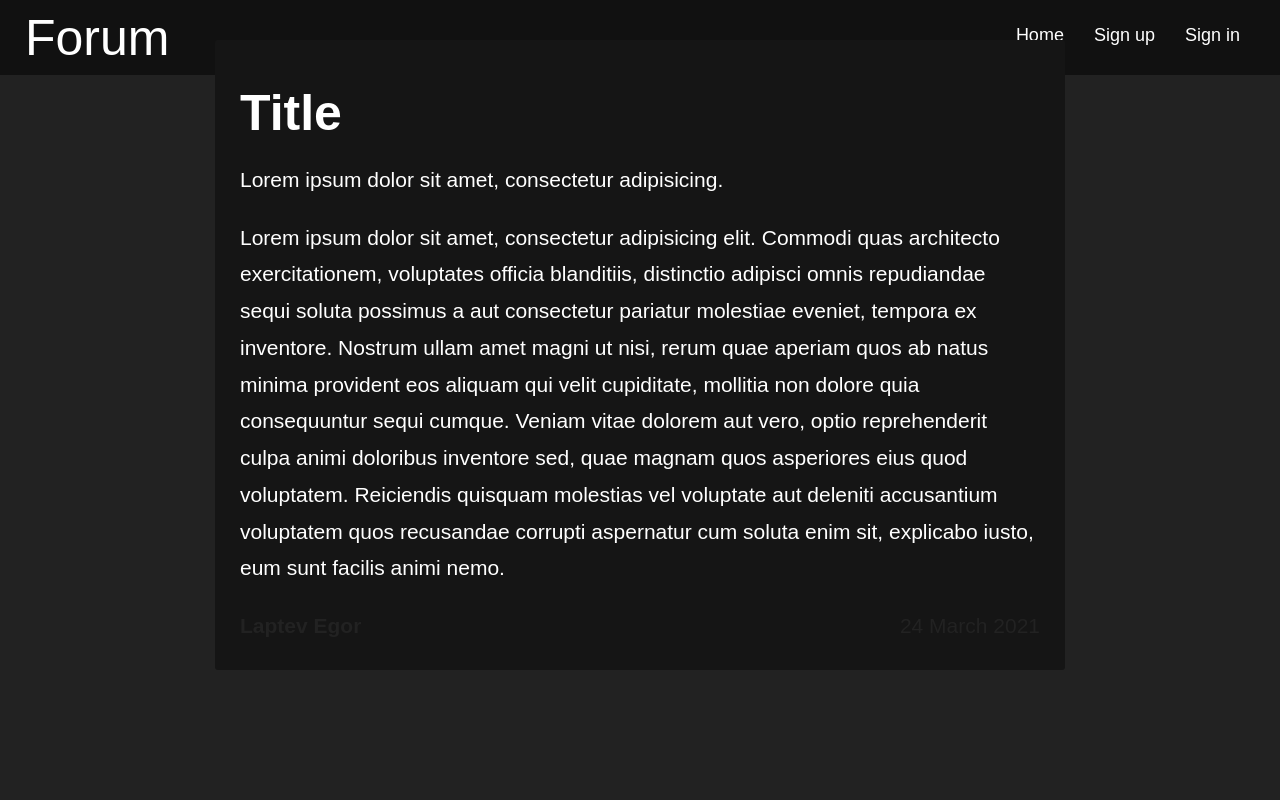
After one commit to EgorLaptev/forum, a PHP site: page /pages/topic.html in a window 1280 px wide. The commit adds this page. Run offline with PHP 8.4, Linux system fonts and the light colour scheme.

Commit message:
1. Add sign up page 2. Add sign in page 3. Add topic's page

```diff
--- /dev/null
+++ b/media/css/style.css
@@ -0,0 +1,36 @@
+* {
+  box-sizing: border-box;
+}
+
+body {
+  height: 100vh;
+  margin: 0;
+  background-color: #222;
+  font-family: sans-serif;
+  color: white;
+  overflow: hidden;
+}
+
+ul {
+  list-style: none;
+  margin: 0;
+  padding: 0;
+}
+
+main {
+  width: 100%;
+  max-width: 1440px;
+  padding: 15px;
+  margin: 0 auto;
+}
+
+.page-title {
+  z-index: -1;
+  display: block;
+  width: 100%;
+  text-align: center;
+  font-size: 100px;
+  color: #333;
+  text-transform: uppercase;
+  user-select: none;
+}
--- /dev/null
+++ b/media/css/topic.css
@@ -0,0 +1,46 @@
+main {
+  height: 70%;
+  display: flex;
+  justify-content: center;
+  align-items: center;
+  flex-direction: column;
+  max-width: 900px;
+  padding: 0 25px;
+}
+
+.topic {
+  font-size: 21px;
+  line-height: 1.75em;
+  color: #fff;
+  background-color: #151515;
+  padding: 25px;
+  border-radius: 3px;
+}
+
+.topic-title {
+  font-size: 50px;
+  margin: 30px 0;
+  cursor: pointer;
+}
+
+.topic-title a {
+  color: #fff;
+  text-decoration: none;
+}
+
+.topic-description {}
+
+.topic-author,
+.topic-date {
+  color: #222;
+  cursor: pointer;
+  user-select: none;
+}
+
+.topic-author {
+  font-weight: bold;
+}
+
+.topic-date {
+  float: right;
+}
--- /dev/null
+++ b/pages/topic.html
@@ -0,0 +1,42 @@
+<!DOCTYPE html>
+<html lang="en" dir="ltr">
+
+<head>
+  <meta charset="utf-8">
+  <meta name="viewport" content="width=device-width, initial-scale=1">
+  <meta http-equiv="X-UA-Compatible" content="ie=edge">
+  <link rel="stylesheet" href="../media/css/style.css">
+  <link rel="stylesheet" href="../media/css/header.css">
+  <link rel="stylesheet" href="../media/css/topic.css">
+  <title>Forum</title>
+</head>
+
+<body>
+
+  <header class="page-header">
+    <span class="header-logo"><a href="http://forum">Forum</a></span>
+    <ul class="header-menu">
+      <li><a href="http://forum">Home</a></li>
+      <li><a href="http://forum/pages/sign_up.html">Sign up</a></li>
+      <li><a href="http://forum/pages/sign_in.html">Sign in</a></li>
+    </ul>
+  </header>
+
+  <main class="main-content">
+    <article class="topic">
+      <h1 class="topic-title"><a href="topic.html">Title</a></h1>
+      <span class="topic-description">Lorem ipsum dolor sit amet, consectetur adipisicing.</span>
+      <p class="topic-content">Lorem ipsum dolor sit amet, consectetur adipisicing elit. Commodi quas architecto exercitationem, voluptates officia blanditiis, distinctio adipisci omnis repudiandae sequi soluta possimus a aut consectetur pariatur
+        molestiae eveniet, tempora ex inventore. Nostrum ullam amet magni ut nisi, rerum quae aperiam quos ab natus minima provident eos aliquam qui velit cupiditate, mollitia non dolore quia consequuntur sequi cumque. Veniam vitae dolorem aut vero,
+        optio reprehenderit culpa animi doloribus inventore sed, quae magnam quos asperiores eius quod voluptatem. Reiciendis quisquam molestias vel voluptate aut deleniti accusantium voluptatem quos recusandae corrupti aspernatur cum soluta enim
+        sit,
+        explicabo iusto, eum sunt facilis animi nemo.
+      </p>
+      <span class="topic-author">Laptev Egor</span>
+      <time class="topic-date" datetime="2021-03-24">24 March 2021</time>
+    </article>
+  </main>
+
+</body>
+
+</html>
```
Also changed, not shown: index.html (+14 -9 lines), media/css/index.css (+13 -26 lines), media/css/sign_in.css (added, +42 -0 lines), media/css/sign_up.css (added, +42 -0 lines), pages/sign_in.html (added, +36 -0 lines), pages/sign_up.html (added, +38 -0 lines).
